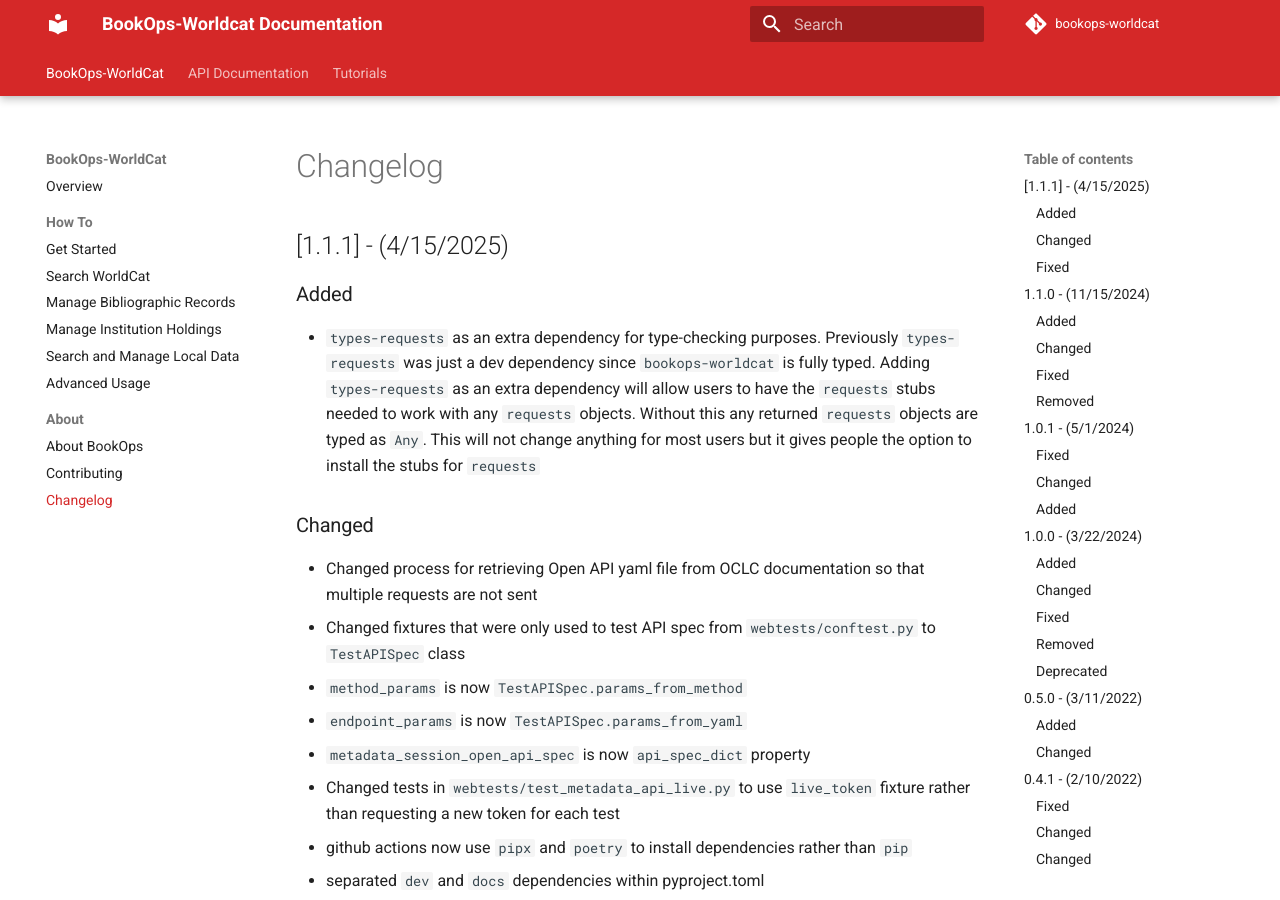
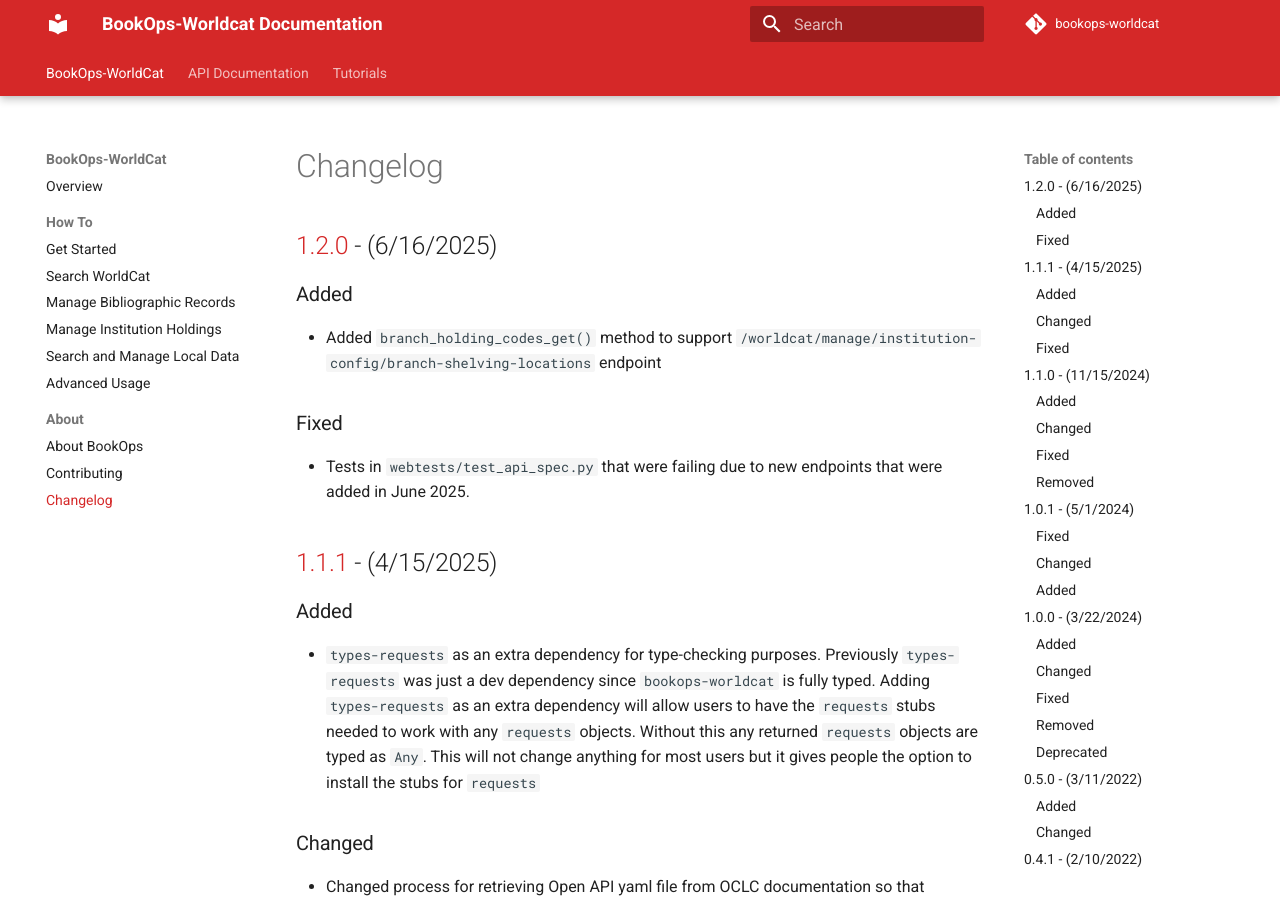
Before and after one commit to BookOps-CAT/bookops-worldcat, an MkDocs documentation site: the page built from docs/changelog.md, in a window 1280 px wide and 900 px high. Built offline with MkDocs 1.6.1 and Material for MkDocs 9.7.7, drawn with Linux system fonts in a browser that asks for light colours; comment, search, counter and statistics services are not loaded; the version menu is left out.

Commit message:
updated changelog

```diff
--- a/docs/changelog.md
+++ b/docs/changelog.md
@@ -1,4 +1,11 @@
 # Changelog
+
+## [1.2.0] - (6/16/2025)
+### Added
+ - Added `branch_holding_codes_get()` method to support `/worldcat/manage/institution-config/branch-shelving-locations` endpoint
+
+### Fixed
+ - Tests in `webtests/test_api_spec.py` that were failing due to new endpoints that were added in June 2025.
 
 ## [1.1.1] - (4/15/2025)
 ### Added
@@ -295,6 +302,8 @@
 ### Fixed
 + fixed hooks info in docstrings in `SearchSession` and `MetadataSession`
 
+[1.2.0]: https://github.com/BookOps-CAT/bookops-worldcat/compare/v1.1.1...v1.2.0
+[1.1.1]: https://github.com/BookOps-CAT/bookops-worldcat/compare/v1.1.0...v1.1.1
 [1.1.0]: https://github.com/BookOps-CAT/bookops-worldcat/compare/v1.0.1...v1.1.0
 [1.0.1]: https://github.com/BookOps-CAT/bookops-worldcat/compare/v1.0.0...v1.0.1
 [1.0.0]: https://github.com/BookOps-CAT/bookops-worldcat/compare/v0.5.0...v1.0.0
```
